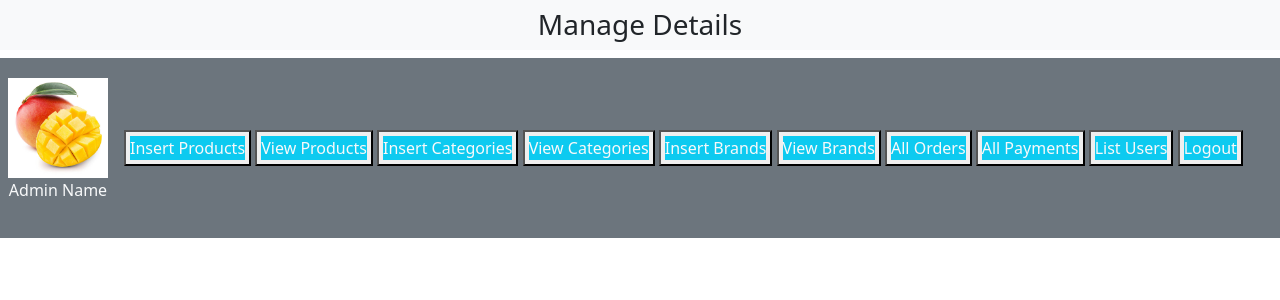
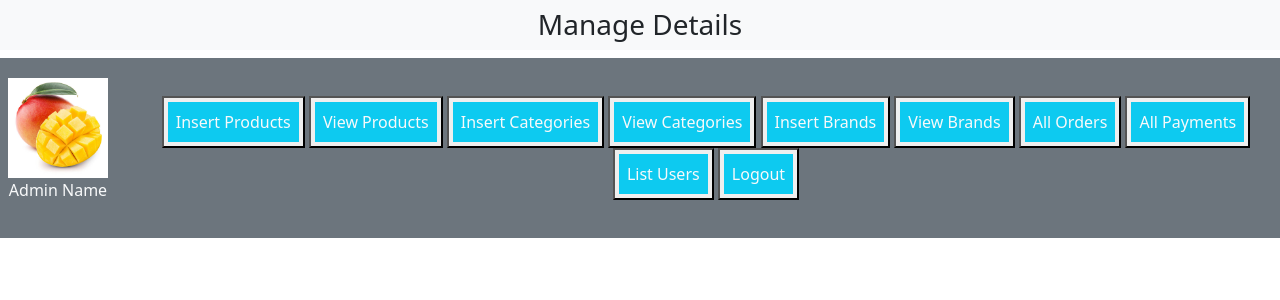
Before and after one commit to MuzahidurSaim/Ecommerce_Website_MuzahidurRahmanSaim, a PHP site: page /admin_area/index.php in a window 1280 px wide. Shown: the part 72-372 px from the top of the page. Run offline with PHP 8.4, Linux system fonts and the light colour scheme.

Commit message:
resolved the button issue for part-7

```diff
--- a/admin_area/index.php
+++ b/admin_area/index.php
@@ -45,16 +45,16 @@
                     <p class="text-light text-center">Admin Name</p>
                 </div>
                 <div class="button text-center">
-                    <button class="my-3"><a href="" class="nav-link text-light bg-info m-1">Insert Products</a></button>
-                    <button><a href="" class="nav-link text-light bg-info m-1">View Products</a></button>
-                    <button><a href="" class="nav-link text-light bg-info m-1">Insert Categories</a></button>
-                    <button><a href="" class="nav-link text-light bg-info m-1">View Categories</a></button>
-                    <button><a href="" class="nav-link text-light bg-info m-1">Insert Brands</a></button>
-                    <button><a href="" class="nav-link text-light bg-info m-1">View Brands</a></button>
-                    <button><a href="" class="nav-link text-light bg-info m-1">All Orders</a></button>
-                    <button><a href="" class="nav-link text-light bg-info m-1">All Payments</a></button>
-                    <button><a href="" class="nav-link text-light bg-info m-1">List Users</a></button>
-                    <button><a href="" class="nav-link text-light bg-info m-1">Logout</a></button>
+                    <button><a href="" class="nav-link text-light bg-info m-1 p-2">Insert Products</a></button>
+                    <button><a href="" class="nav-link text-light bg-info m-1 p-2">View Products</a></button>
+                    <button><a href="" class="nav-link text-light bg-info m-1 p-2">Insert Categories</a></button>
+                    <button><a href="" class="nav-link text-light bg-info m-1 p-2">View Categories</a></button>
+                    <button><a href="" class="nav-link text-light bg-info m-1 p-2">Insert Brands</a></button>
+                    <button><a href="" class="nav-link text-light bg-info m-1 p-2">View Brands</a></button>
+                    <button><a href="" class="nav-link text-light bg-info m-1 p-2">All Orders</a></button>
+                    <button><a href="" class="nav-link text-light bg-info m-1 p-2">All Payments</a></button>
+                    <button><a href="" class="nav-link text-light bg-info m-1 p-2">List Users</a></button>
+                    <button><a href="" class="nav-link text-light bg-info m-1 p-2">Logout</a></button>
                 </div>
             </div>
         </div>
```
